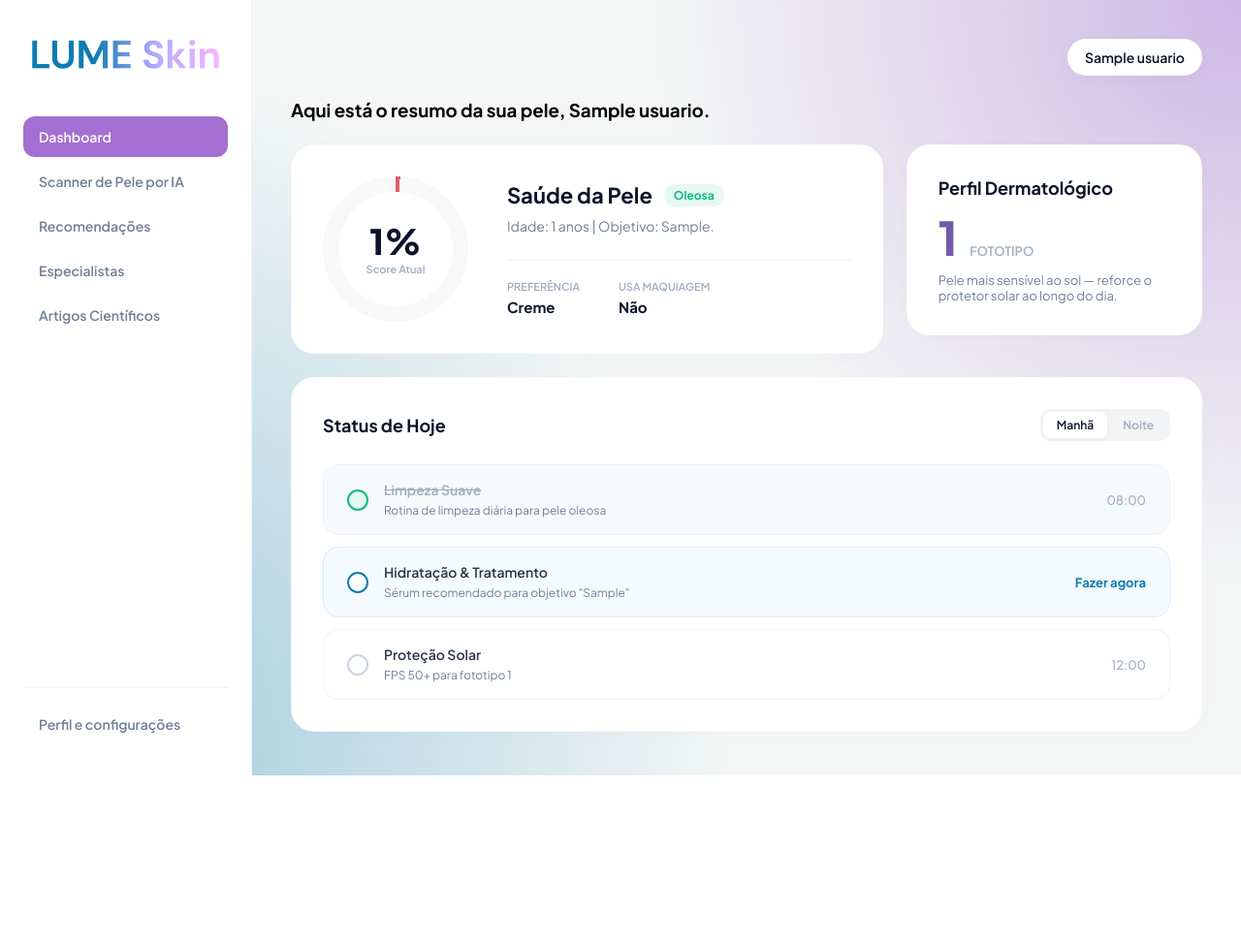
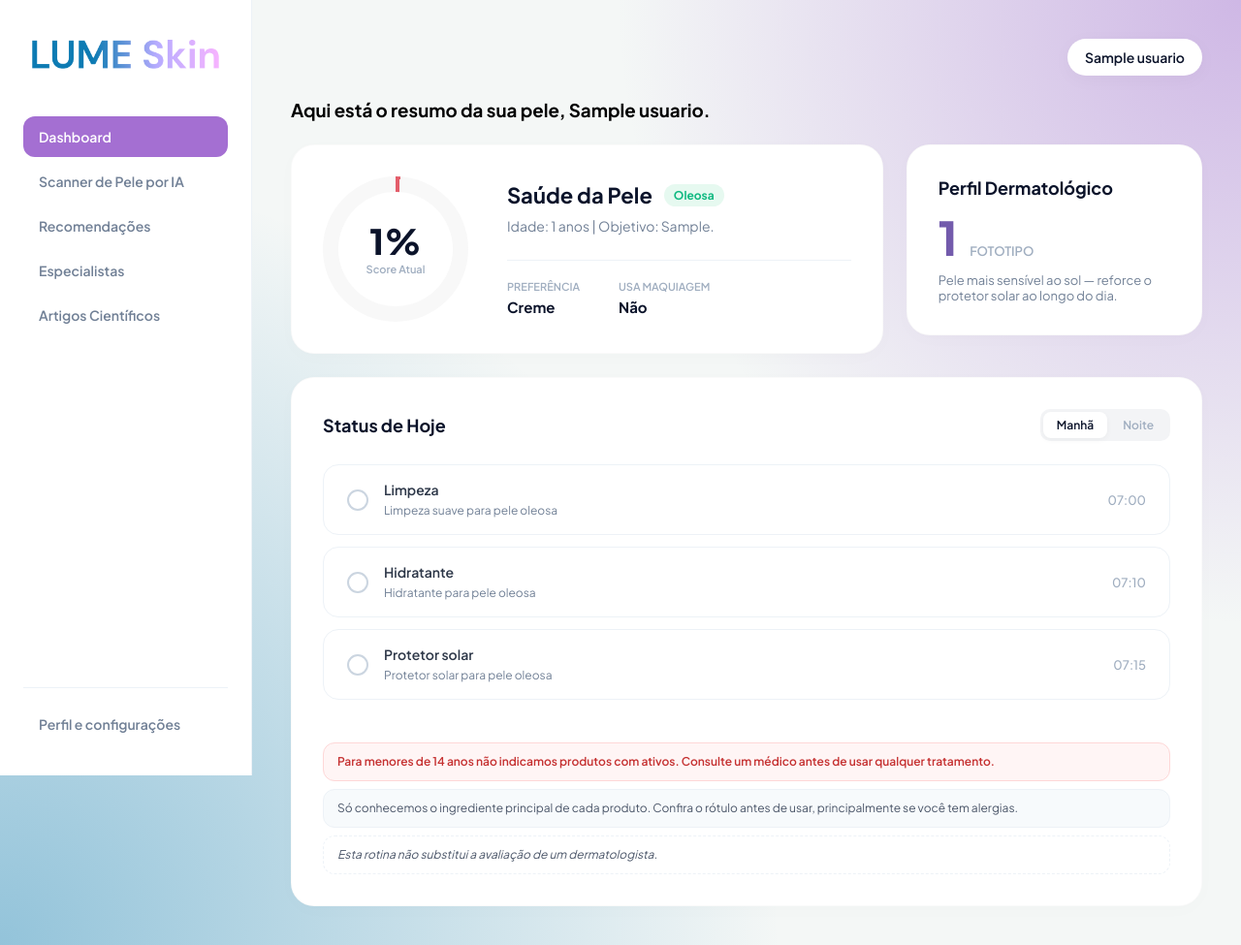
Before and after one commit to Mikissmi/lume-skin-vercel, a Django app: page /dashboard/ in a window 1280 px wide. Shown: the whole page at 97% size. Before the commit the page ends 800 px from the top, so only its background shows below. Run offline with Django 5.2, Linux system fonts and the light colour scheme; a user stored in the database is signed in; tables that the repository leaves empty hold one stand-in row (values such as "Sample post").

Commit message:
Fase 4: dashboard mostra a rotina real de manhã e noite
- dashboard_view usa montar_rotina no lugar dos textos fixos
- produto vira link para a tela de detalhe (url em cada passo)
- caixa de avisos (com destaque) e aviso fixo: não substitui dermatologista
- sem perfil continua com a mensagem atual
- testes da tela

Co-Authored-By: Claude Sonnet 5.5 <noreply@anthropic.com>
Claude-Session: https://claude.ai/code/session_01KBV22c169YiEL3vsNS6NH8

```diff
--- a/core/static/core/style.css
+++ b/core/static/core/style.css
@@ -1183,6 +1183,45 @@ body.body:has(.sidebar) {
     border-color: #cbd5e0;
 }
 
+/* Produto da rotina: o texto e um link para a tela de detalhe */
+.rotina-details a {
+    color: #0d7cb3;
+    text-decoration: none;
+}
+.rotina-details a:hover,
+.rotina-details a:focus-visible {
+    text-decoration: underline;
+}
+
+/* Avisos da rotina (abaixo da lista). .destaque = ex.: acne nodular/cistica */
+.rotina-avisos {
+    display: flex;
+    flex-direction: column;
+    gap: 8px;
+    margin-top: 20px;
+}
+.rotina-aviso {
+    margin: 0;
+    padding: 10px 14px;
+    border-radius: 12px;
+    background-color: #f7fafc;
+    border: 1px solid #edf2f7;
+    font-size: 12px;
+    line-height: 1.5;
+    color: #4a5568;
+}
+.rotina-aviso.destaque {
+    background-color: #fff5f5;
+    border-color: #fed7d7;
+    color: #c53030;
+    font-weight: 600;
+}
+.rotina-aviso.fixo {
+    background-color: transparent;
+    border-style: dashed;
+    font-style: italic;
+}
+
 /* ==========================================================================
    10. ESTILOS DA TELA DE SCANNER
    ========================================================================== */
--- a/core/templates/core/dashboard.html
+++ b/core/templates/core/dashboard.html
@@ -63,7 +63,7 @@
                 </div>
                 <div class="rotina-details">
                     <strong>{{ item.title }}</strong>
-                    <span>{{ item.description }}</span>
+                    <span>{% if item.url %}<a href="{{ item.url }}">{{ item.description }}</a>{% else %}{{ item.description }}{% endif %}</span>
                 </div>
                 {% if item.action %}
                 <div class="rotina-action">{{ item.action }}</div>
@@ -73,6 +73,13 @@
             </li>
             {% endfor %}
         </ul>
+
+        <div class="rotina-avisos">
+            {% for aviso in avisos %}
+            <p class="rotina-aviso{% if aviso.destaque %} destaque{% endif %}" role="note">{{ aviso.texto }}</p>
+            {% endfor %}
+            <p class="rotina-aviso fixo" role="note">Esta rotina não substitui a avaliação de um dermatologista.</p>
+        </div>
 
         {{ rotina_manha|json_script:"rotina-manha-data" }}
         {{ rotina_noite|json_script:"rotina-noite-data" }}
@@ -102,7 +109,15 @@
                 const titulo = document.createElement('strong');
                 titulo.textContent = item.title;
                 const descricao = document.createElement('span');
-                descricao.textContent = item.description;
+                if (item.url) {
+                    /* produto do catalogo: o texto vira link para a tela de detalhe */
+                    const link = document.createElement('a');
+                    link.href = item.url;
+                    link.textContent = item.description;
+                    descricao.appendChild(link);
+                } else {
+                    descricao.textContent = item.description;
+                }
                 detalhes.append(titulo, descricao);
 
                 const extra = document.createElement('div');
--- a/core/views.py
+++ b/core/views.py
@@ -12,7 +12,7 @@ from functools import wraps
 from .models import Usuario, PerfilDermatologico, Artigo, Especialista, Produto
 from .youcam_utils import _extract_score
 from .recomendacao import (
-    OBJETIVOS, recomendar_produtos, classificar_indicador, normalizar_objetivo, rotulo_objetivo,
+    OBJETIVOS, recomendar_produtos, classificar_indicador, montar_rotina, normalizar_objetivo, rotulo_objetivo,
 )
 import requests
 import io
@@ -631,6 +631,14 @@ def tela_questionario(request):
     return render(request, 'core/questionario.html')
 
 
+# o JS do dashboard redesenha a lista ao trocar de aba e nao tem {% url %}:
+# por isso o link da tela de detalhe do produto ja vai pronto em cada passo
+def _com_link(passos):
+    for passo in passos:
+        passo['url'] = reverse('produto_detalhe', args=[passo['produto_id']]) if passo['produto_id'] else None
+    return passos
+
+
 def dashboard_view(request):
     # sem login nao mostra perfil (antes pegava o primeiro do banco, que e de outra pessoa)
     if request.user.is_authenticated:
@@ -638,66 +646,14 @@ def dashboard_view(request):
     else:
         perfil = None
 
-    rotina_manha = []
-    rotina_noite = []
-    if perfil:
-        rotina_manha = [
-            {
-                'class': 'completed',
-                'title': 'Limpeza Suave',
-                'description': f'Rotina de limpeza diária para pele {perfil.tipo_pele}',
-                'time': '08:00',
-                'action': None,
-                'icon': 'fa-check',
-            },
-            {
-                'class': 'action-required' if perfil.porcentagem_saude < 80 else 'completed',
-                'title': 'Hidratação & Tratamento',
-                'description': f'Sérum recomendado para objetivo "{perfil.objetivo}"',
-                'time': None if perfil.porcentagem_saude < 80 else '19:00',
-                'action': 'Fazer agora' if perfil.porcentagem_saude < 80 else None,
-                'icon': 'fa-check' if perfil.porcentagem_saude >= 80 else None,
-            },
-            {
-                'class': 'pending' if perfil.fototipo and perfil.fototipo < 5 else 'completed',
-                'title': 'Proteção Solar',
-                'description': f'FPS 50+ para fototipo {perfil.fototipo or "1"}',
-                'time': '12:00' if perfil.fototipo and perfil.fototipo < 5 else 'Já feito',
-                'action': None,
-                'icon': 'fa-check' if perfil.fototipo and perfil.fototipo >= 5 else None,
-            },
-        ]
-        rotina_noite = [
-            {
-                'class': 'completed',
-                'title': 'Remoção de Maquiagem',
-                'description': 'Demaquilante suave antes de dormir',
-                'time': '21:00',
-                'action': None,
-                'icon': 'fa-check',
-            },
-            {
-                'class': 'completed',
-                'title': 'Tratamento Noturno',
-                'description': f'Sérum calmante para {perfil.tipo_pele}',
-                'time': '21:30',
-                'action': None,
-                'icon': 'fa-check',
-            },
-            {
-                'class': 'pending',
-                'title': 'Hidratação Profunda',
-                'description': 'Creme nutritivo para reparar enquanto dorme',
-                'time': '22:00',
-                'action': 'Aplicar agora',
-                'icon': None,
-            },
-        ]
+    # rotina real (produtos do catalogo) montada em recomendacao.py; sem perfil vem vazia
+    rotina = montar_rotina(perfil)
 
     context = {
         'perfil': perfil,
-        'rotina_manha': rotina_manha,
-        'rotina_noite': rotina_noite,
+        'rotina_manha': _com_link(rotina['manha']),
+        'rotina_noite': _com_link(rotina['noite']),
+        'avisos': rotina['avisos'],
         'objetivo_rotulo': rotulo_objetivo(perfil.objetivo) if perfil else '',
     }
     return render(request, 'core/dashboard.html', context)
```
Also changed, not shown: core/tests.py (+93 -0 lines).
